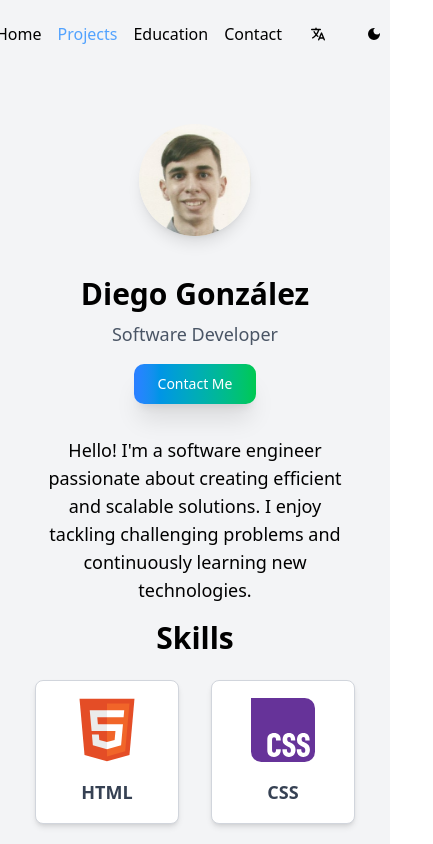
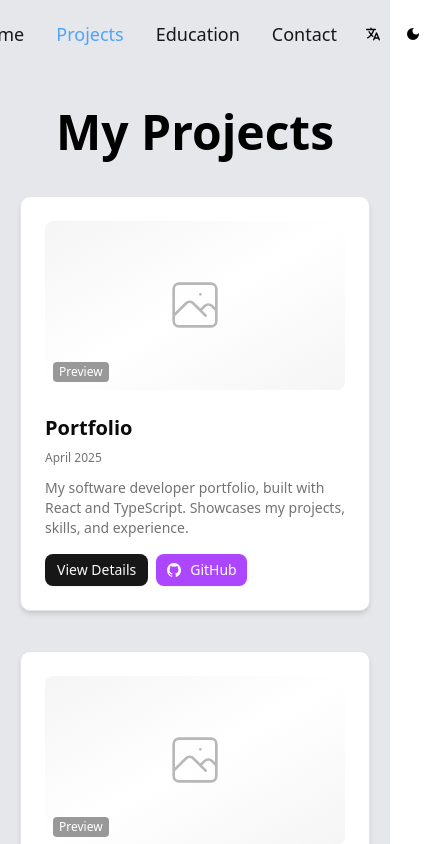
Before and after one commit to Diangondi03/my-portfolio, a React (Vite) app: page /projects in a window 390 px wide. Shown: the top 844 px of the page, 433 px wide, since content can reach past the window. Built offline with nearby package versions, Linux system fonts and the light colour scheme.

Commit message:
feat: implement project showcase with ProjectCard and Projects components, and enhance layout and styling

```diff
--- a/index.html
+++ b/index.html
@@ -6,7 +6,7 @@
     <title>Portfolio</title>
   </head>
   <body>
-    <div id="root" class="dark:bg-gray-800 bg-gray-100 max-w-full min-h-screen dark:text-white text-black"></div>
+    <div id="root" class="dark:bg-gray-800 bg-gray-200 max-w-full min-h-screen dark:text-white text-black"></div>
     <script type="module" src="/src/main.tsx"></script>
   </body>
 </html>
--- a/package.json
+++ b/package.json
@@ -10,6 +10,7 @@
     "preview": "vite preview"
   },
   "dependencies": {
+    "@radix-ui/react-separator": "^1.1.3",
     "@radix-ui/react-slot": "^1.2.0",
     "@tailwindcss/vite": "^4.1.3",
     "animejs": "^4.0.1",
--- a/src/components/home/PhotoSection.tsx
+++ b/src/components/home/PhotoSection.tsx
@@ -1,8 +1,10 @@
 import React from 'react'
 import Photo from '../../assets/photo.png'
 import { Button } from '../ui/button'
+import { useNavigate } from 'react-router'
 
 const PhotoSection = () => {
+  const navigate = useNavigate()
   return (
     <div className="flex flex-col md:flex-row items-center justify-center gap-6 md:gap-12 p-4 md:p-8">
         <figure className='flex-shrink-0 h-28 w-28 md:h-48 md:w-48 lg:h-64 lg:w-64 rounded-full overflow-hidden shadow-lg'>
@@ -16,7 +18,11 @@ const PhotoSection = () => {
             Software Developer
           </p>
             <Button
-            className='mt-4 md:mt-6 w-fit text-white bg-gradient-to-r from-blue-500 to-green-500 hover:from-blue-600 hover:to-green-600 focus:ring-4 focus:outline-none focus:ring-blue-300 dark:focus:ring-blue-800 font-medium rounded-lg shadow-xl hover:shadow-2xl hover:shadow-blue-500/50 transform transition-all duration-300 ease-in-out hover:scale-105' // Increased shadow size and opacity
+            onClick={()=>{
+
+              navigate("/contact")
+            }}
+            className='mt-4 md:mt-6 w-fit text-white bg-gradient-to-r from-blue-500 to-green-500 hover:from-blue-600 hover:to-green-600 focus:ring-4 focus:outline-none focus:ring-blue-300 dark:focus:ring-blue-800 font-medium rounded-lg shadow-xl hover:shadow-2xl hover:shadow-blue-500/50 transform transition-all duration-300 ease-in-out hover:scale-105 hover:cursor-pointer' // Increased shadow size and opacity
             size="lg" // This likely handles padding and base font size
             >
             Contact Me
--- /dev/null
+++ b/src/components/ui/card.tsx
@@ -0,0 +1,92 @@
+import * as React from "react"
+
+import { cn } from "../../lib/utils"
+
+function Card({ className, ...props }: React.ComponentProps<"div">) {
+  return (
+    <div
+      data-slot="card"
+      className={cn(
+        "bg-card text-card-foreground flex flex-col gap-6 rounded-xl border py-6 shadow-sm",
+        className
+      )}
+      {...props}
+    />
+  )
+}
+
+function CardHeader({ className, ...props }: React.ComponentProps<"div">) {
+  return (
+    <div
+      data-slot="card-header"
+      className={cn(
+        "@container/card-header grid auto-rows-min grid-rows-[auto_auto] items-start gap-1.5 px-6 has-data-[slot=card-action]:grid-cols-[1fr_auto] [.border-b]:pb-6",
+        className
+      )}
+      {...props}
+    />
+  )
+}
+
+function CardTitle({ className, ...props }: React.ComponentProps<"div">) {
+  return (
+    <div
+      data-slot="card-title"
+      className={cn("leading-none font-semibold", className)}
+      {...props}
+    />
+  )
+}
+
+function CardDescription({ className, ...props }: React.ComponentProps<"div">) {
+  return (
+    <div
+      data-slot="card-description"
+      className={cn("text-muted-foreground text-sm", className)}
+      {...props}
+    />
+  )
+}
+
+function CardAction({ className, ...props }: React.ComponentProps<"div">) {
+  return (
+    <div
+      data-slot="card-action"
+      className={cn(
+        "col-start-2 row-span-2 row-start-1 self-start justify-self-end",
+        className
+      )}
+      {...props}
+    />
+  )
+}
+
+function CardContent({ className, ...props }: React.ComponentProps<"div">) {
+  return (
+    <div
+      data-slot="card-content"
+      className={cn("px-6", className)}
+      {...props}
+    />
+  )
+}
+
+function CardFooter({ className, ...props }: React.ComponentProps<"div">) {
+  return (
+    <div
+      data-slot="card-footer"
+      className={cn("flex items-center px-6 [.border-t]:pt-6", className)}
+      {...props}
+    />
+  )
+}
+
+export {
+  Card,
+  CardHeader,
+  CardFooter,
+  CardTitle,
+  CardAction,
+  CardDescription,
+  CardContent,
+}
--- /dev/null
+++ b/src/components/ui/separator.tsx
@@ -0,0 +1,26 @@
+import * as React from "react"
+import * as SeparatorPrimitive from "@radix-ui/react-separator"
+
+import { cn } from "../../lib/utils"
+
+function Separator({
+  className,
+  orientation = "horizontal",
+  decorative = true,
+  ...props
+}: React.ComponentProps<typeof SeparatorPrimitive.Root>) {
+  return (
+    <SeparatorPrimitive.Root
+      data-slot="separator-root"
+      decorative={decorative}
+      orientation={orientation}
+      className={cn(
+        "bg-border shrink-0 data-[orientation=horizontal]:h-px data-[orientation=horizontal]:w-full data-[orientation=vertical]:h-full data-[orientation=vertical]:w-px",
+        className
+      )}
+      {...props}
+    />
+  )
+}
+
+export { Separator }
--- /dev/null
+++ b/src/interfaces.ts
@@ -0,0 +1,7 @@
+export interface projectDataType {
+    name: string;
+    description: string;
+    date: string;
+    image: string;
+    github: string;
+}
--- a/src/layout/Layout.tsx
+++ b/src/layout/Layout.tsx
@@ -2,7 +2,7 @@ import React, { useEffect, useState } from 'react'
 
 import { IoLanguage } from 'react-icons/io5'
 import { MdDarkMode, MdLightMode } from 'react-icons/md'
-import { Outlet } from 'react-router'
+import { Link, Outlet } from 'react-router'
 import { Button } from '../components/ui/button'
 
 const links = [
@@ -26,11 +26,14 @@ const Layout = () => {
   }
   , [darkMode])
 
-  const isSectionIndex = (index:number) => {
+  const getSectionIndex = () => {
     const path = window.location.pathname
-    return links.findIndex(link => link.path === path) === index
+    return links.findIndex(link => link.path === path)
   }
-
+  const [sectionIndex, setSectionIndex] = useState(getSectionIndex())
+  const handleLinkClick = (index:number) => {
+    setSectionIndex(index)
+  }
   const toggleDarkMode = () => {
     const body = document.body
     body.classList.toggle('dark')
@@ -41,10 +44,15 @@ const Layout = () => {
   return (
     <>
         <nav className='p-4 mb-10'>
-            <ul className='flex sm:text-xl justify-center items-center sm:justify-end sm:gap-10 gap-4'>
+            <ul className='flex sm:text-xl justify-center items-center sm:justify-end sm:gap-10 gap-0'>
                 {links.map((link,index) => (
                     <li key={link.name}>
-                        <a href={link.path} className={`hover:[text-shadow:0_0_8px_rgba(59,130,246,1)] text-shadow ${isSectionIndex(index) ? "text-blue-400" : ""}`}>{link.name}</a>
+                        <Link to={link.path} onClick={() => handleLinkClick(index)}>
+                          <Button variant="link" className={`text-lg sm:text-xl hover:cursor-pointer ${sectionIndex === index ? "text-blue-400" : ""}`}>
+
+                            {link.name}
+                          </Button>
+                        </Link>
                     </li>
                 ))}
                 <li>
@@ -69,7 +77,7 @@ const Layout = () => {
             </ul>
 
         </nav>
-        <div className='min-h-screen'>
+        <div className='min-h-screen mx-5 md:mx-10'>
 
           <Outlet/>
         </div>
--- a/src/main.tsx
+++ b/src/main.tsx
@@ -5,6 +5,7 @@ import Home from './pages/Home.tsx'
 import { BrowserRouter, Route, Routes } from 'react-router'
 import Layout from './layout/Layout.tsx'
 import React from 'react'
+import Projects from './pages/Projects.tsx'
 
 const rootElement = document.getElementById('root');
 if (!rootElement) {
@@ -18,7 +19,7 @@ createRoot(rootElement).render(
 
           <Route path="/" element={<Layout />}>
             <Route index element={<Home />} />
-            <Route path="/projects" element={<Home />} />
+            <Route path="/projects" element={<Projects />} />
             <Route path="/education" element={<Home />} />
             <Route path="/contact" element={<Home />} />
           </Route>
--- /dev/null
+++ b/src/pages/ProjectCard.tsx
@@ -0,0 +1,75 @@
+import React from 'react'
+import { Card } from '../components/ui/card';
+import { Button } from '../components/ui/button';
+import { IoLogoGithub } from 'react-icons/io5';
+import { projectDataType } from '../interfaces';
+import { Link } from 'react-router';
+
+type ProjectCardProps = {
+    project: projectDataType;
+    index: number;
+}
+
+const ProjectCard = ({project,index}: ProjectCardProps) => {
+  return (
+    <>
+        <div className={`mb-10 md:mb-16 ${index === 0 ? 'mt-0' : ''}`}>
+            <Card className={`
+            flex flex-col md:flex-row
+            gap-6 md:gap-10 items-center /* Vertically align items */
+            p-6 bg-card text-card-foreground
+            border border-border rounded-lg
+            shadow-md hover:shadow-xl hover:scale-[1.02] /* Enhanced hover effect */
+            transition-all duration-300 ease-in-out
+            overflow-hidden /* Prevent content overflow on scale */
+            ${index % 2 !== 0 ? "md:flex-row-reverse" : ""} /* Alternate layout */
+            `}>
+            <div className='w-full md:w-1/2 aspect-video bg-gradient-to-br from-muted via-background to-muted rounded-md flex items-center justify-center text-muted-foreground overflow-hidden relative group cursor-pointer'>
+
+                <svg xmlns="http://www.w3.org/2000/svg" className="h-16 w-16 text-muted-foreground/50 group-hover:scale-110 transition-transform duration-300" fill="none" viewBox="0 0 24 24" stroke="currentColor" strokeWidth={1}>
+                <path strokeLinecap="round" strokeLinejoin="round" d="M4 16l4.586-4.586a2 2 0 012.828 0L16 16m-2-2l1.586-1.586a2 2 0 012.828 0L20 14m-6-6h.01M6 20h12a2 2 0 002-2V6a2 2 0 00-2-2H6a2 2 0 00-2 2v12a2 2 0 002 2z" />
+                </svg>
+                <span className='absolute bottom-2 left-2 text-xs bg-black/40 text-white px-1.5 py-0.5 rounded backdrop-blur-sm'>
+                Preview
+                </span>
+                <div className="absolute inset-0 bg-black/10 opacity-0 group-hover:opacity-100 transition-opacity duration-300"></div>
+            </div>
+
+            <div className='w-full md:w-1/2 flex flex-col justify-center'>
+                <h2 className='text-xl md:text-2xl font-semibold mb-2'>{project.name}</h2>
+                <p className='text-xs text-muted-foreground mb-3'>
+                {project.date}
+                </p>
+                <p className='text-muted-foreground text-sm md:text-base mb-4'>
+                {project.description}
+                </p>
+
+                <div className="mt-auto flex items-center gap-2 self-start">
+                <Button
+                    size="sm"
+                    className='bg-primary text-primary-foreground hover:bg-primary/90 cursor-pointer transition-colors duration-200'
+                >
+                    View Details
+                </Button>
+                <Link to={project.github} target="_blank" rel="noopener noreferrer">
+
+                <Button
+                    variant="secondary"
+                    size="sm"
+                    className='cursor-pointer transition-colors duration-200 flex items-center gap-2 bg-purple-500 text-white hover:bg-purple-700'
+                    aria-label="View on GitHub"
+                    >
+                    <IoLogoGithub className="h-4 w-4" />
+                    GitHub
+                </Button>
+                </Link>
+                </div>
+            </div>
+            </Card>
+        </div>
+
+    </>
+  )
+}
+
+export default ProjectCard
--- /dev/null
+++ b/src/pages/Projects.tsx
@@ -0,0 +1,64 @@
+import React from 'react'
+import ProjectCard from './ProjectCard'
+import { projectDataType } from '../interfaces'
+
+
+
+const projectData : projectDataType[] = [
+    {
+        name:"Portfolio",
+        description:"My software developer portfolio, built with React and TypeScript. Showcases my projects, skills, and experience.",
+        date:"April 2025",
+        image:"",
+        github:"https://github.com/Diangondi03/my-portfolio"
+    },
+    {
+        name:"Tech E-commerce",
+        description:"Ecommerce built in React with TypeScript, Tailwind and HeroUI components. Product data is fetched from FakeStore API, users are stored in a Firebase Database",
+        date:"February 2025",
+        image:"",
+        github:"https://github.com/Diangondi03/Tech-E-commerce"
+    },
+    {
+        name:"X (Twitter) Clone",
+        description:"X clone built using HTML, CSS, JavaScript, React.js, Node.js, Bootstrap, React-JSS, Material UI and PostgreSQL. It allows to create users, users can create, edit and delete posts. They can also like, repost, comment and bookmark someone else's posts.",
+        date:"January 2025",
+        image:"",
+        github:"https://github.com/Diangondi03/X-Twitter-Clone"
+
+    },
+    {
+        name:"Sticky Notes",
+        description:"A simple sticky notes application built with React. Allows users to create, edit, and delete digital notes.",
+        date:"November 2024",
+        image:"",
+        github:"https://github.com/Diangondi03/X-Twitter-Clone"}
+    ,
+    {
+        name:"Notepad with Encryption",
+        description:"Notepad with encryption, built using C and the GTK library. It generates a txt file with the input entered on the program. It has a 4 page limit because of the project's original requirements.",
+        date:"January 2024",
+        image:"",
+        github:"https://github.com/Diangondi03/Gtk-Notepad"
+
+    },
+]
+const Projects = () => {
+  return (
+    <>
+        <h1 className='text-center text-5xl font-bold my-10'>My Projects</h1>
+        <div className=' gap-4 mt-4'>
+            {projectData.map((project, index) => (
+                <ProjectCard
+                    key={index}
+                    project={project}
+                    index={index}
+                />
+
+            ))}
+        </div>
+    </>
+  )
+}
+
+export default Projects
```
Also changed, not shown: 1 other file (tests, documents, lock files or other folders).
